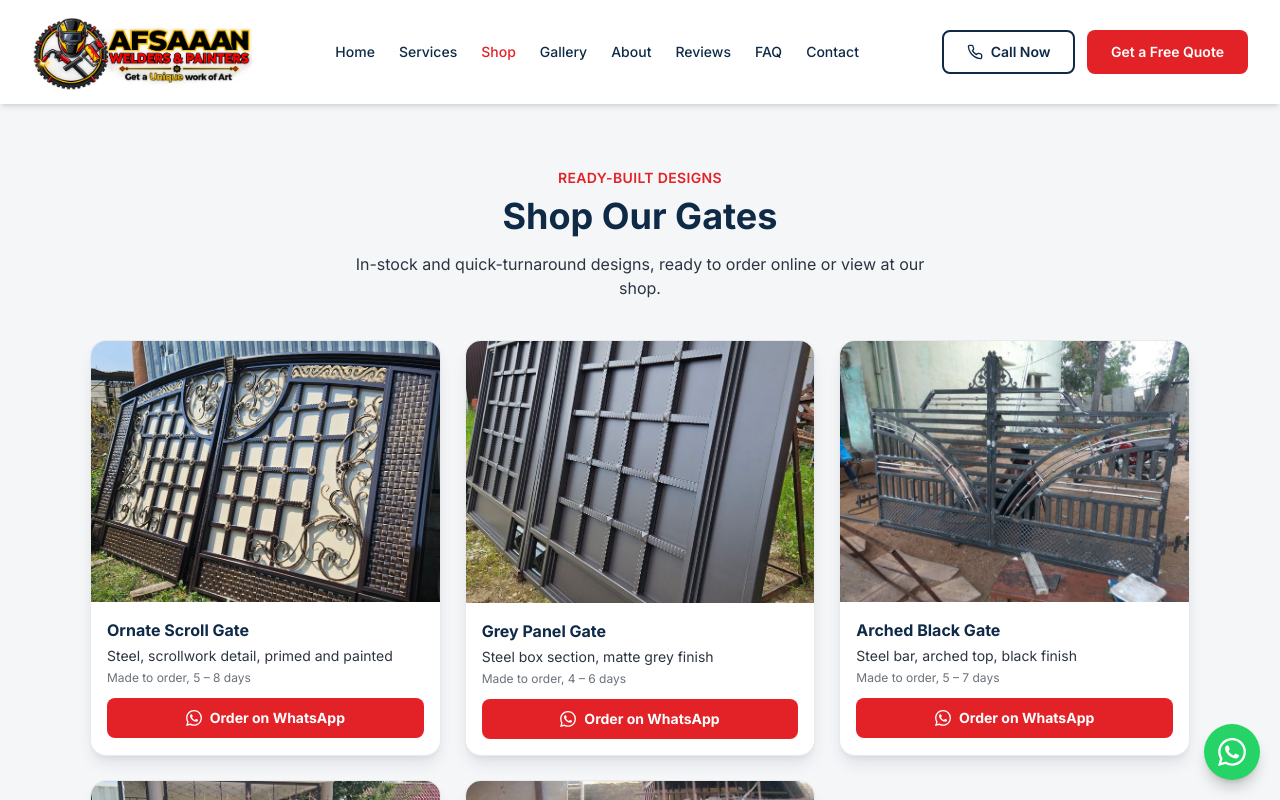
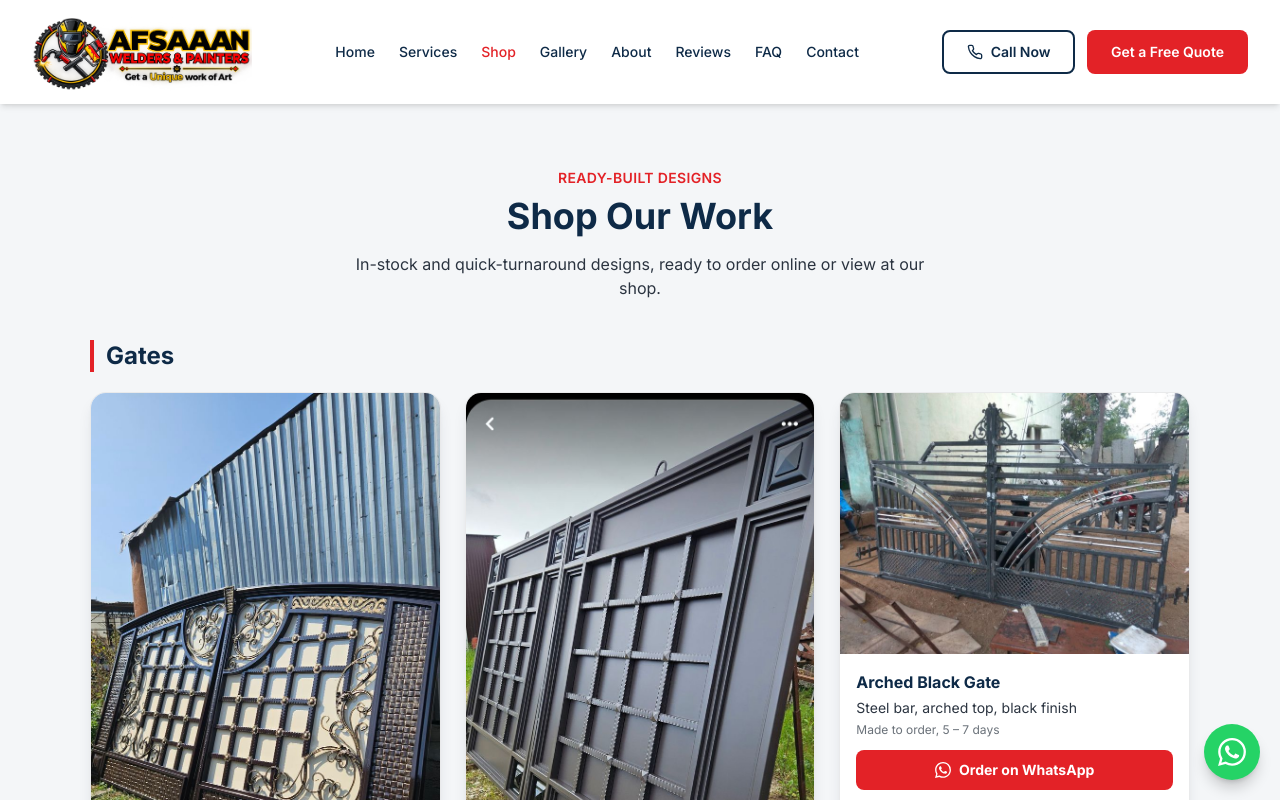
Before and after one commit to Muchyz/Afsaan, a React (Vite) app: page /products in a window 1280 px wide. Shown: the top 800 px of the page. Built offline with nearby package versions, Linux system fonts and the light colour scheme.

Commit message:
fix image aspect ratio, group products by category

```diff
--- a/src/data/content.js
+++ b/src/data/content.js
@@ -60,6 +60,14 @@ export const products = [
     material: 'Steel, diamond lattice panels, brass-tone accents, arched black finish',
     availability: 'Made to order, 6 – 9 days',
     image: '/images/products/gate-black-diamond-lattice.jpg',
+  },
+  {
+    id: 'window-bay-grill',
+    title: 'Bay Window Security Grill',
+    category: 'windows',
+    material: 'Steel tube frame, cross-bar grill pattern, primed finish',
+    availability: 'Made to order, per window size',
+    image: '/images/products/window-bay-grill.jpg',
   },
   {
     id: 'gate-geometric-primer',
--- a/src/pages/Products.jsx
+++ b/src/pages/Products.jsx
@@ -1,21 +1,16 @@
 import { products, business } from '../data/content'
 
-export default function Products() {
-  return (
-    <div className="container-page py-12 md:py-16">
-      <p className="font-semibold uppercase tracking-wide text-sm mb-2 text-brandred text-center">Ready-Built Designs</p>
-      <h1 className="text-3xl md:text-4xl font-bold mb-4 text-navy text-center">Shop Our Gates</h1>
-      <p className="max-w-xl mx-auto text-center text-slate mb-10">
-        In-stock and quick-turnaround designs, ready to order online or view at our shop.
-      </p>
+const categoryLabels = {
+  gates: 'Gates',
+  windows: 'Windows',
+}
 
-      <div className="grid grid-cols-1 sm:grid-cols-2 lg:grid-cols-3 gap-6">
-        {products.map((p) => {
+function ProductCard({ p }) {
   const waMessage = encodeURIComponent(`Hi, I'd like to order the ${p.title} shown on your website.`)
   return (
-            <div key={p.id} className="bg-white rounded-2xl shadow-lg shadow-slate/10 overflow-hidden border border-slate/10">
-              <div className="aspect-[4/3] overflow-hidden">
-                <img src={p.image} alt={p.title} className="h-full w-full object-cover" />
+    <div className="bg-white rounded-2xl shadow-lg shadow-slate/10 overflow-hidden border border-slate/10">
+      <div className="w-full bg-offwhite">
+        <img src={p.image} alt={p.title} className="w-full h-auto object-contain" />
       </div>
       <div className="p-4">
         <h3 className="font-bold text-navy">{p.title}</h3>
@@ -34,8 +29,31 @@ export default function Products() {
       </div>
     </div>
   )
-        })}
+}
+
+export default function Products() {
+  const categories = [...new Set(products.map((p) => p.category))]
+
+  return (
+    <div className="container-page py-12 md:py-16">
+      <p className="font-semibold uppercase tracking-wide text-sm mb-2 text-brandred text-center">Ready-Built Designs</p>
+      <h1 className="text-3xl md:text-4xl font-bold mb-4 text-navy text-center">Shop Our Work</h1>
+      <p className="max-w-xl mx-auto text-center text-slate mb-10">
+        In-stock and quick-turnaround designs, ready to order online or view at our shop.
+      </p>
+
+      {categories.map((cat) => (
+        <div key={cat} className="mb-14 last:mb-0">
+          <h2 className="text-xl md:text-2xl font-bold text-navy mb-5 border-l-4 border-brandred pl-3">
+            {categoryLabels[cat] || cat}
+          </h2>
+          <div className="grid grid-cols-1 sm:grid-cols-2 lg:grid-cols-3 gap-6">
+            {products.filter((p) => p.category === cat).map((p) => (
+              <ProductCard key={p.id} p={p} />
+            ))}
           </div>
+        </div>
+      ))}
     </div>
   )
 }
```
Also changed, not shown: public/images/products/window-bay-grill.jpg (added). Lines whose indentation alone changed are shown as unchanged.
